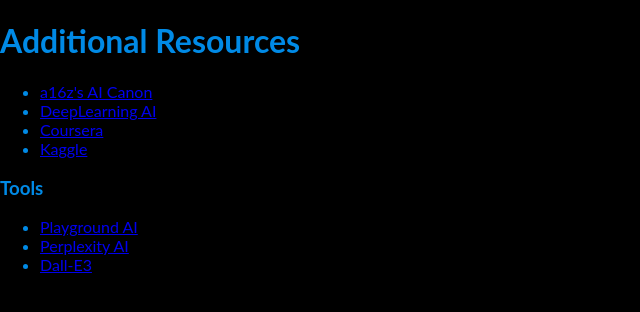
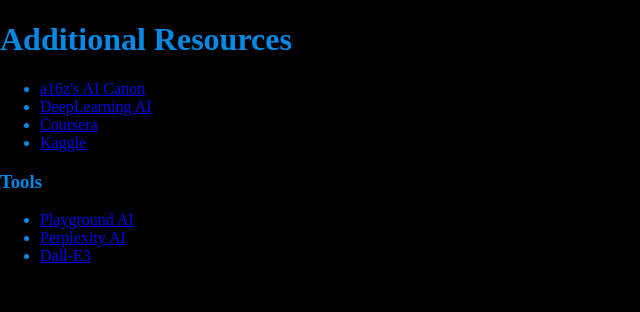
Before and after one commit to jiraiyahiddenleaf/OpenMLGuide, a Next.js app: page /additional-resources.en in a window 1280 px wide. Shown: the top 312 px of the page, without its empty margins (0-640 px from the left). Built offline with nearby package versions, Linux system fonts and the light colour scheme.

Commit message:
changed font family

```diff
--- a/components/404.css
+++ b/components/404.css
@@ -1,6 +1,6 @@
+
 
 body {
-  font-family: "Lato", sans-serif;
   color: #008AE6;
   margin: 0;
   background-color: black;
@@ -18,6 +18,7 @@
 .fof {
   display: table-cell;
   vertical-align: middle;
+  font-family: "Lato", sans-serif;
 }
 
 .fof h1 {
```
